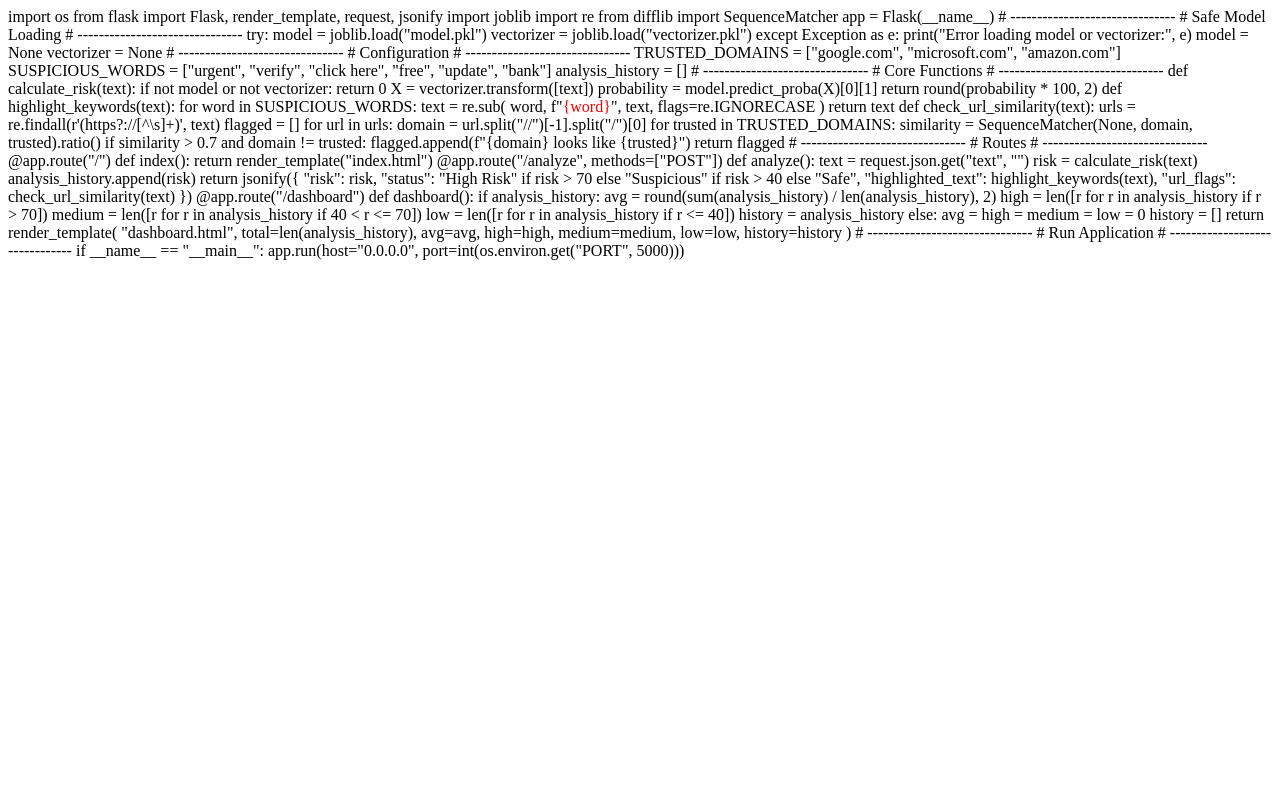
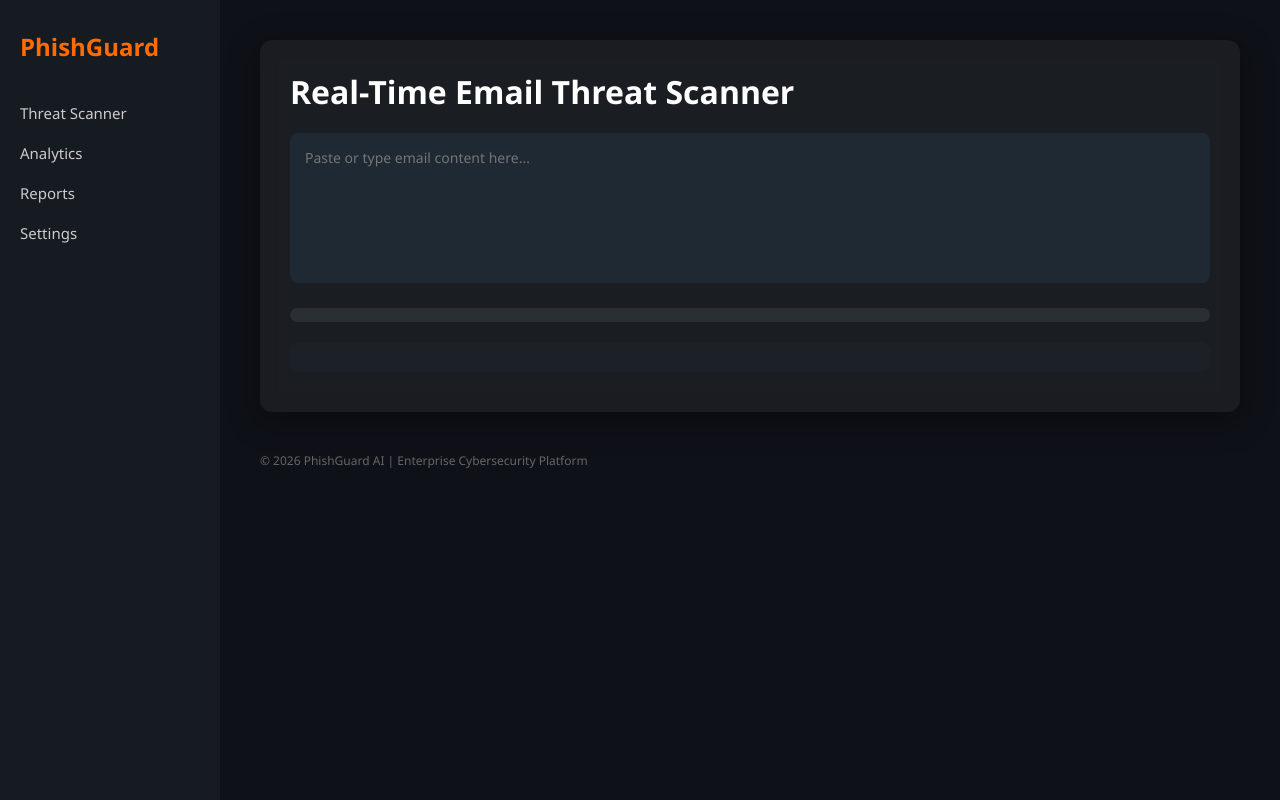
Before and after one commit to tejasn369/Phishguard-ai, a Flask app: page / in a window 1280 px wide. Run offline with Flask 3, Linux system fonts and the light colour scheme.

Commit message:
Update index.html

```diff
--- a/templates/index.html
+++ b/templates/index.html
@@ -1,106 +1,201 @@
-import os
-from flask import Flask, render_template, request, jsonify
-import joblib
-import re
-from difflib import SequenceMatcher
+<!DOCTYPE html>
+<html>
+<head>
+    <title>PhishGuard AI | Cybersecurity Platform</title>
+    <meta name="viewport" content="width=device-width, initial-scale=1.0">
 
-app = Flask(__name__)
+    <style>
+        * {
+            margin: 0;
+            padding: 0;
+            box-sizing: border-box;
+            font-family: 'Segoe UI', sans-serif;
+        }
 
-# -------------------------------
-# Safe Model Loading
-# -------------------------------
-try:
-    model = joblib.load("model.pkl")
-    vectorizer = joblib.load("vectorizer.pkl")
-except Exception as e:
-    print("Error loading model or vectorizer:", e)
-    model = None
-    vectorizer = None
+        body {
+            display: flex;
+            background: #0e1117;
+            color: #fff;
+            height: 100vh;
+        }
 
-# -------------------------------
-# Configuration
-# -------------------------------
-TRUSTED_DOMAINS = ["google.com", "microsoft.com", "amazon.com"]
-SUSPICIOUS_WORDS = ["urgent", "verify", "click here", "free", "update", "bank"]
+        /* Sidebar */
+        .sidebar {
+            width: 220px;
+            background: #161b22;
+            padding: 30px 20px;
+            display: flex;
+            flex-direction: column;
+        }
 
-analysis_history = []
+        .sidebar h2 {
+            color: #ff6b00;
+            margin-bottom: 40px;
+        }
 
-# -------------------------------
-# Core Functions
-# -------------------------------
-def calculate_risk(text):
-    if not model or not vectorizer:
-        return 0
-    X = vectorizer.transform([text])
-    probability = model.predict_proba(X)[0][1]
-    return round(probability * 100, 2)
+        .sidebar a {
+            color: #ccc;
+            text-decoration: none;
+            margin-bottom: 20px;
+            font-size: 15px;
+            transition: 0.3s;
+        }
 
-def highlight_keywords(text):
-    for word in SUSPICIOUS_WORDS:
-        text = re.sub(
-            word,
-            f"<span style='color:red'>{word}</span>",
-            text,
-            flags=re.IGNORECASE
-        )
-    return text
+        .sidebar a:hover {
+            color: #ff6b00;
+        }
 
-def check_url_similarity(text):
-    urls = re.findall(r'(https?://[^\s]+)', text)
-    flagged = []
-    for url in urls:
-        domain = url.split("//")[-1].split("/")[0]
-        for trusted in TRUSTED_DOMAINS:
-            similarity = SequenceMatcher(None, domain, trusted).ratio()
-            if similarity > 0.7 and domain != trusted:
-                flagged.append(f"{domain} looks like {trusted}")
-    return flagged
+        /* Main Content */
+        .main {
+            flex: 1;
+            padding: 40px;
+            overflow-y: auto;
+        }
 
-# -------------------------------
-# Routes
-# -------------------------------
-@app.route("/")
-def index():
-    return render_template("index.html")
+        .card {
+            background: rgba(255,255,255,0.05);
+            backdrop-filter: blur(10px);
+            border-radius: 12px;
+            padding: 30px;
+            box-shadow: 0 8px 32px rgba(0,0,0,0.4);
+            margin-bottom: 30px;
+        }
 
-@app.route("/analyze", methods=["POST"])
-def analyze():
-    text = request.json.get("text", "")
-    risk = calculate_risk(text)
+        h1 {
+            margin-bottom: 20px;
+        }
 
-    analysis_history.append(risk)
+        textarea {
+            width: 100%;
+            height: 150px;
+            background: #1f2933;
+            border: none;
+            border-radius: 8px;
+            padding: 15px;
+            color: white;
+            resize: none;
+            font-size: 14px;
+        }
 
-    return jsonify({
-        "risk": risk,
-        "status": "High Risk" if risk > 70 else "Suspicious" if risk > 40 else "Safe",
-        "highlighted_text": highlight_keywords(text),
-        "url_flags": check_url_similarity(text)
+        textarea:focus {
+            outline: 2px solid #ff6b00;
+        }
+
+        .meter {
+            width: 100%;
+            height: 14px;
+            background: #2a2f36;
+            border-radius: 10px;
+            margin: 20px 0;
+            overflow: hidden;
+        }
+
+        .fill {
+            height: 100%;
+            width: 0%;
+            transition: width 0.8s ease-in-out;
+        }
+
+        .safe { background: #16c784; }
+        .warn { background: #f59e0b; }
+        .danger { background: #ef4444; }
+
+        .status {
+            font-size: 18px;
+            margin-bottom: 10px;
+        }
+
+        .analysis-box {
+            margin-top: 15px;
+            background: #1c2128;
+            padding: 15px;
+            border-radius: 8px;
+            font-size: 14px;
+        }
+
+        .url-warning {
+            margin-top: 10px;
+            color: #ff6b6b;
+            font-size: 13px;
+        }
+
+        .footer {
+            margin-top: 40px;
+            font-size: 12px;
+            color: #666;
+        }
+    </style>
+</head>
+
+<body>
+
+    <!-- Sidebar -->
+    <div class="sidebar">
+        <h2>PhishGuard</h2>
+        <a href="/">Threat Scanner</a>
+        <a href="/dashboard">Analytics</a>
+        <a href="#">Reports</a>
+        <a href="#">Settings</a>
+    </div>
+
+    <!-- Main Content -->
+    <div class="main">
+
+        <div class="card">
+            <h1>Real-Time Email Threat Scanner</h1>
+            <textarea id="emailInput" placeholder="Paste or type email content here..."></textarea>
+
+            <div class="status" id="statusText"></div>
+
+            <div class="meter">
+                <div id="fill" class="fill"></div>
+            </div>
+
+            <div id="riskScore"></div>
+
+            <div class="analysis-box" id="analysisContent"></div>
+            <div class="url-warning" id="urlWarnings"></div>
+        </div>
+
+        <div class="footer">
+            © 2026 PhishGuard AI | Enterprise Cybersecurity Platform
+        </div>
+
+    </div>
+
+<script>
+const textarea = document.getElementById("emailInput");
+
+textarea.addEventListener("input", function() {
+    fetch("/analyze", {
+        method: "POST",
+        headers: {"Content-Type": "application/json"},
+        body: JSON.stringify({ text: textarea.value })
     })
+    .then(res => res.json())
+    .then(data => {
 
-@app.route("/dashboard")
-def dashboard():
-    if analysis_history:
-        avg = round(sum(analysis_history) / len(analysis_history), 2)
-        high = len([r for r in analysis_history if r > 70])
-        medium = len([r for r in analysis_history if 40 < r <= 70])
-        low = len([r for r in analysis_history if r <= 40])
-        history = analysis_history
-    else:
-        avg = high = medium = low = 0
-        history = []
+        document.getElementById("statusText").innerText = data.status;
+        document.getElementById("riskScore").innerText = "Risk Score: " + data.risk + "%";
+        document.getElementById("analysisContent").innerHTML = data.highlighted_text;
 
-    return render_template(
-        "dashboard.html",
-        total=len(analysis_history),
-        avg=avg,
-        high=high,
-        medium=medium,
-        low=low,
-        history=history
-    )
+        let fill = document.getElementById("fill");
+        fill.style.width = data.risk + "%";
+        fill.className = "fill";
 
-# -------------------------------
-# Run Application
-# -------------------------------
-if __name__ == "__main__":
-    app.run(host="0.0.0.0", port=int(os.environ.get("PORT", 5000)))
+        if (data.risk > 70) fill.classList.add("danger");
+        else if (data.risk > 40) fill.classList.add("warn");
+        else fill.classList.add("safe");
+
+        let urlDiv = document.getElementById("urlWarnings");
+        urlDiv.innerHTML = "";
+        data.url_flags.forEach(flag => {
+            urlDiv.innerHTML += "⚠ " + flag + "<br>";
+        });
+    });
+});
+</script>
+
+</body>
+
+</html>
```
